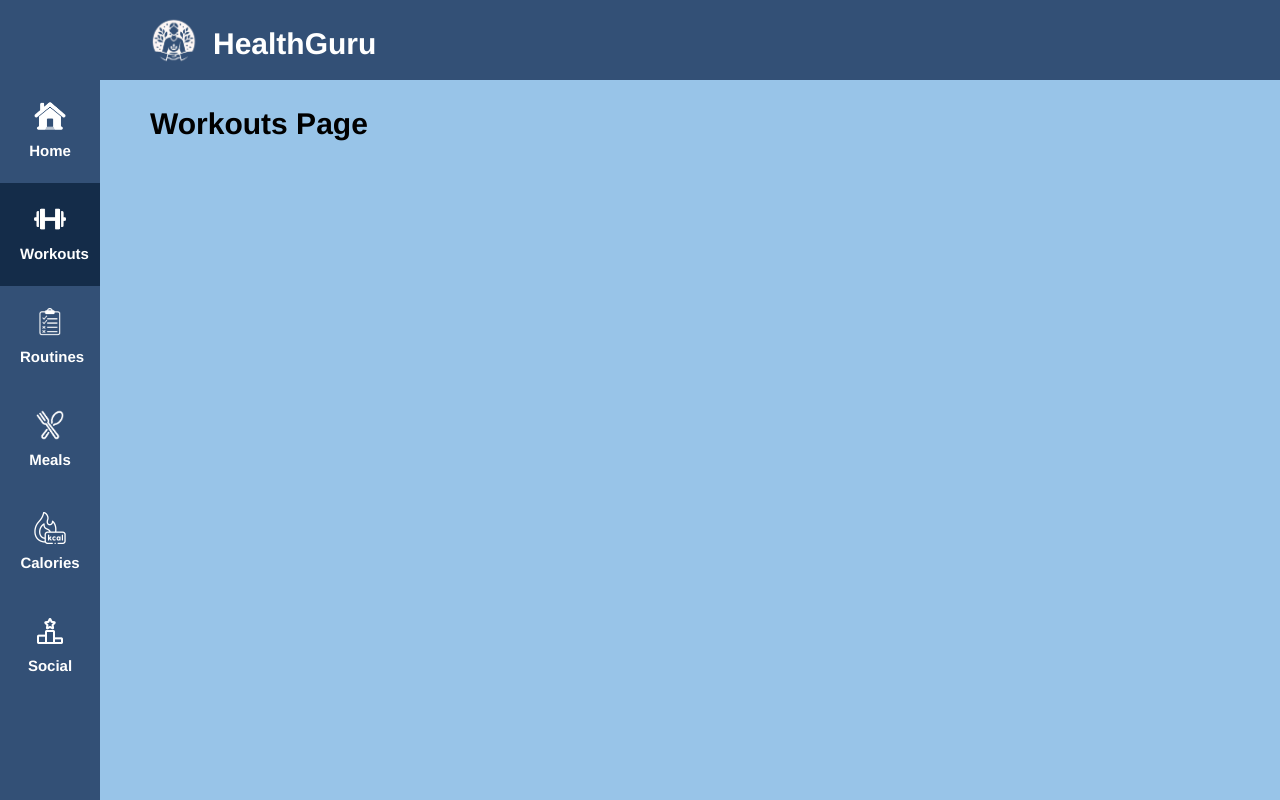
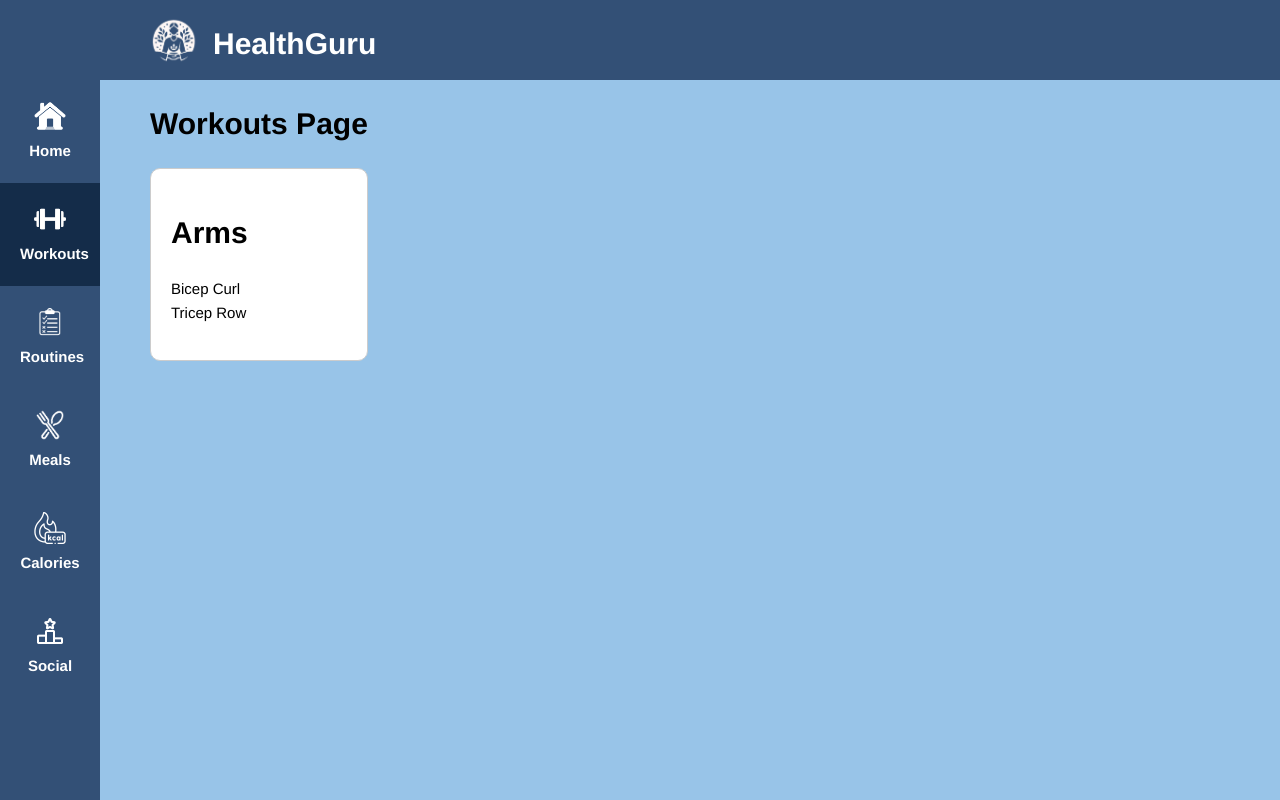
Before and after one commit to BT3103AppDev1/l1-final-term-project-group7, a Vue app: page /workouts in a window 1280 px wide. Shown: the top 800 px of the page. Built offline with nearby package versions, Linux system fonts and the light colour scheme.

Commit message:
Updated Exercise list to include toggle and underline

```diff
--- a/src/components/ExerciseList.vue
+++ b/src/components/ExerciseList.vue
@@ -1,13 +1,16 @@
 <template>
-  <div>
-    <h3>{{ muscle }}</h3>
+  <div class="exercise-list-container">
+    <h1>{{ muscle }}</h1>
     <ul>
-      <li v-for="exercise in exercises[muscle]" :key="exercise.name" @click="selectExercise(exercise)">
+      <li v-for="exercise in exercises[muscle]"
+          :key="exercise.name"
+          @click="selectExercise(exercise)"
+          :class="{ selected: selectedExercise === exercise }">
         {{ exercise.name }}
       </li>
     </ul>
     <div v-if="selectedExercise">
-      <h4>{{ selectedExercise.name }}</h4>
+      <h2>{{ selectedExercise.name }}</h2>
       <p>{{ selectedExercise.description }}</p>
       <ol>
         <li v-for="(step, index) in selectedExercise.steps" :key="index">{{ step }}</li>
@@ -23,15 +26,15 @@ export default {
   data() {
     return {
       exercises: {
-        arms: [
+        Arms: [
           { name: 'Bicep Curl', description: 'Description for Bicep Curl', steps: ['Step 1', 'Step 2', 'Step 3'] },
           { name: 'Tricep Row', description: 'Description for Tricep Row', steps: ['Step 1', 'Step 2', 'Step 3'] }
         ],
-        back: [
+        Back: [
           { name: 'Lat Pulldown', description: 'Description for Lat Pulldown', steps: ['Step 1', 'Step 2', 'Step 3'] },
           { name: 'Bentover Rows', description: 'Description for Bentover Rows', steps: ['Step 1', 'Step 2', 'Step 3'] }
         ],
-        legs: [
+        Legs: [
           { name: 'Squats', description: 'Description for Squats', steps: ['Step 1', 'Step 2', 'Step 3'] },
           { name: 'Lunges', description: 'Description for Lunges', steps: ['Step 1', 'Step 2', 'Step 3'] }
         ]
@@ -41,13 +44,34 @@ export default {
   },
   methods: {
     selectExercise(exercise) {
-      this.selectedExercise = exercise;
+      if (this.selectedExercise === exercise) {
+        this.selectedExercise = null; // Hide exercise description if clicked again
+      } else {
+        this.selectedExercise = exercise; // Show exercise description if not already selected
+      }
     }
   },
-  watch: {
-    muscle() {
-      this.selectedExercise = null; // Reset selected exercise when muscle changes
-    }
-  }
 };
 </script>
+
+<style scoped>
+.exercise-list-container {
+  background-color: white;
+  padding: 20px;
+  border-radius: 10px;
+  border: 1px solid #ccc;
+}
+
+.exercise-list-container ul {
+  list-style-type: none;
+  padding: 0;
+}
+
+.exercise-list-container li {
+  cursor: pointer;
+}
+
+.selected {
+  text-decoration: underline;
+}
+</style>
--- a/src/views/Workouts.vue
+++ b/src/views/Workouts.vue
@@ -15,7 +15,7 @@ export default {
   },
   data() {
     return {
-      muscleSelected: ''
+      muscleSelected: 'Arms' // Update muscleSelected to test different muscle groups ('Arms', 'Back', 'Legs')
     };
   }
 };
```
